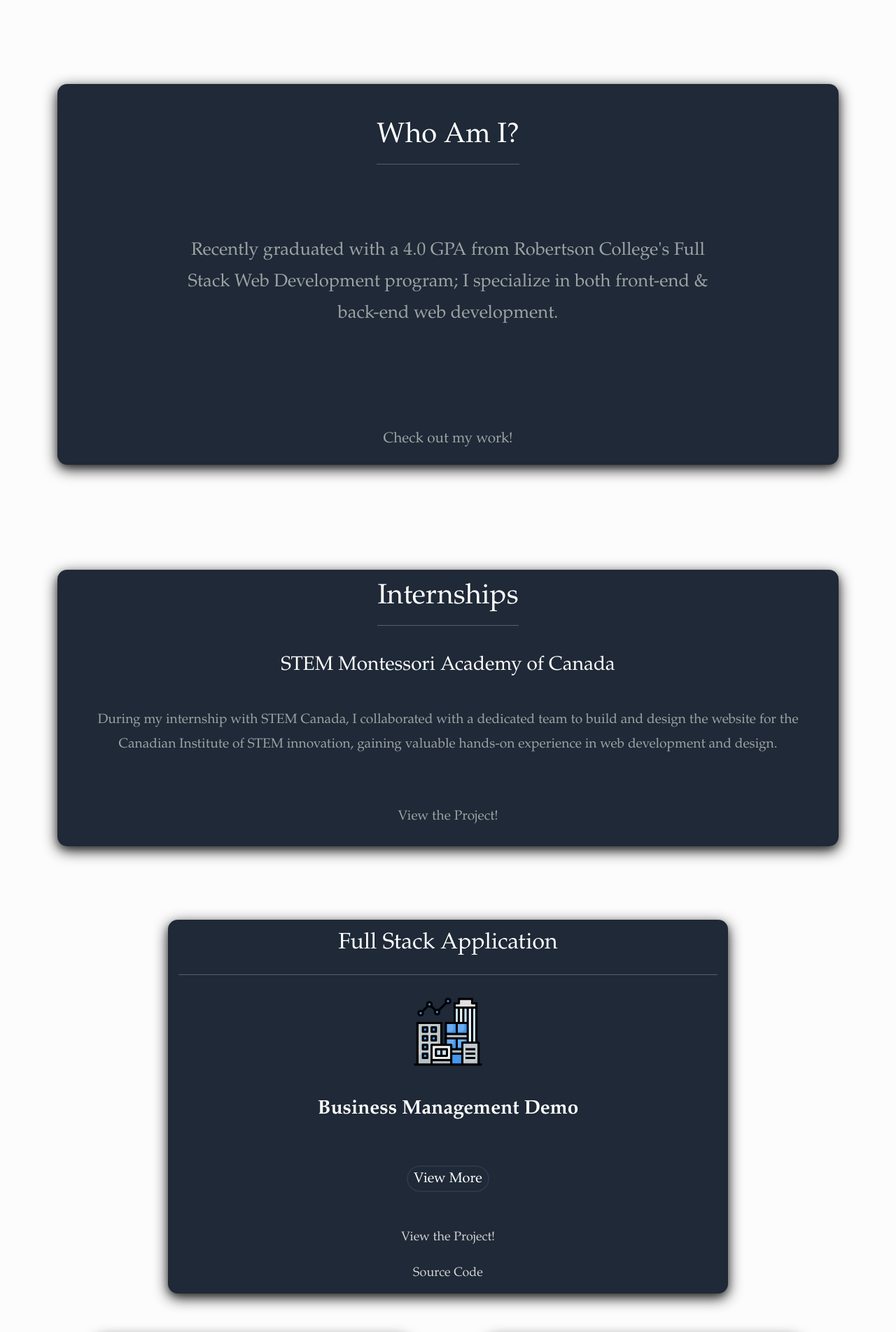
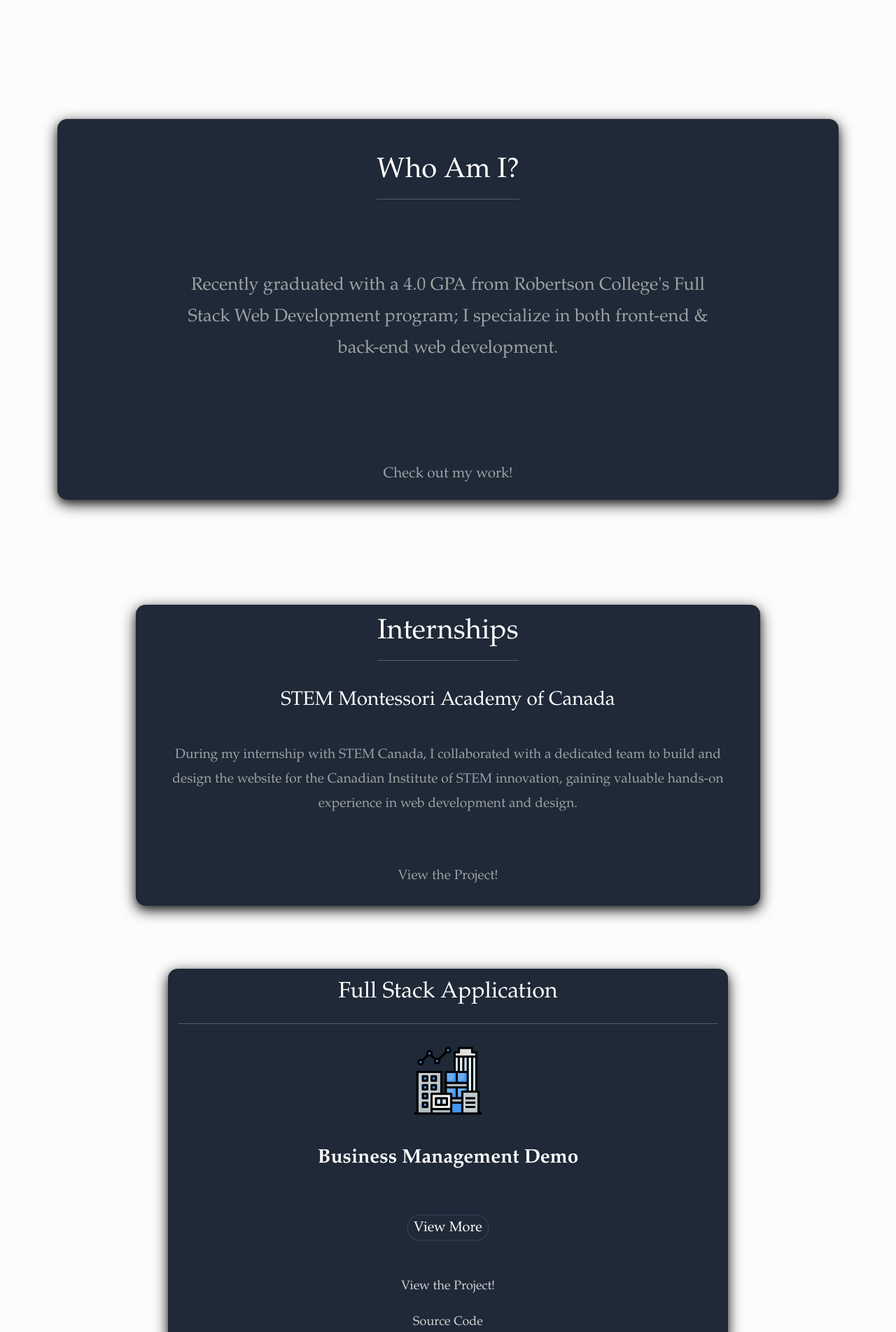
Before and after one commit to Kpaisley/Personal-Portfolio, a React (Create React App) app in the folder PortfolioFeb2022/ClientApp/: page / in a window 1280 px wide. Shown: the part 1080-2983 px from the top of the page at 70% size. Built offline with nearby package versions, Linux system fonts and the light colour scheme.

Commit message:
Added slide in effect when use scrollls over Experience.js.

```diff
--- a/PortfolioFeb2022/ClientApp/public/index.html
+++ b/PortfolioFeb2022/ClientApp/public/index.html
@@ -20,7 +20,7 @@
       work correctly both with client-side routing and a non-root public URL.
       Learn how to configure a non-root public URL by running `npm run build`.
     -->
-    <title>Kyle Paisley | Full Stack Web Developer</title>
+    <title>Kyle Paisley | Web Developer</title>
   </head>
   <body>
     <noscript>
--- a/PortfolioFeb2022/ClientApp/src/components/About.css
+++ b/PortfolioFeb2022/ClientApp/src/components/About.css
@@ -2,7 +2,8 @@
 #about {
     position: relative;
     left: 150%;
-    padding: 0 0 50px 0;
+    margin: 0 0 125px 0;
+    padding: 50px 0 0 0;
 }
 
 .about-section {
--- a/PortfolioFeb2022/ClientApp/src/components/Experience.css
+++ b/PortfolioFeb2022/ClientApp/src/components/Experience.css
@@ -1,17 +1,19 @@
 
 #experience-page {
     margin: auto;
-    padding-bottom: 50px;
+    padding: 25px 0 50px 0;
     width: 100%;
 }
 
 .experience-top {
+    position: relative;
+    right: 150%;
     display: flex;
     flex-direction: column;
     align-items: center;
-    width: 100%;
+    width: 80%;
     padding: 15px;
-    margin: 100px 0 75px 0;
+    margin: 0 auto 75px auto;
     background-color: #1f2937;
     box-shadow: 0 4px 8px 0 rgba(0, 0, 0, 0.2), 0 6px 20px 0 rgba(0, 0, 0, .9);
     border-radius: 14px;
@@ -69,7 +71,7 @@
     box-shadow: 0 4px 8px 0 rgba(0, 0, 0, 0.2), 0 6px 20px 0 rgba(0, 0, 0, .9);
     border-radius: 14px;
     color: white;
-    margin: 30px;
+    margin: 15px 15px 50px 15px;
 }
 
 .experience-box-lg {
--- a/PortfolioFeb2022/ClientApp/src/components/Experience.js
+++ b/PortfolioFeb2022/ClientApp/src/components/Experience.js
@@ -5,6 +5,8 @@ export class Experience extends Component {
 
 
     componentDidMount() {
+
+
         const bmDropdown = document.querySelector(".bm-dropdown");
         const bmDropdownBtn = document.querySelector("#bm-dropdown-btn");
         const bmFeatures = document.querySelector(".bm-dropdown-features");
@@ -14,6 +16,29 @@ export class Experience extends Component {
 
         const angularDropdownBtn = document.querySelector("#angular-dropdown-btn");
         const angularFeatures = document.querySelector(".angular-dropdown-features");
+
+
+
+
+
+        //SLIDE RIGHT ANIMATION WHEN USER SCROLLS OVER Internship Section
+        const internSection = document.querySelector('.experience-top');
+        const observer = new IntersectionObserver(entries => {
+
+            entries.forEach(entry => {
+                if (entry.isIntersecting) {
+                    internSection.classList.add('slide-right');
+                    internSection.style.right = "0";
+                }
+            });
+        });
+
+        observer.observe(document.querySelector("#experience-page"));
+
+
+
+
+
 
 
         //Open and close Business Management dropdown
@@ -61,9 +86,8 @@ export class Experience extends Component {
         return (
             <div id="experience-page">
 
-
                 <div className="experience-top">
-                    <div>
+                    <div className="intern-title">
                         <h1>Internships</h1>
                         <hr />
                     </div>
@@ -77,8 +101,6 @@ export class Experience extends Component {
                     <br />
                     <p> <a className="demo-link" href="https://cisi.tech/" target="_blank">View the Project!</a></p>
                 </div>
-
-
 
                 <div className="experience-box-section">
 
--- a/PortfolioFeb2022/ClientApp/src/custom.css
+++ b/PortfolioFeb2022/ClientApp/src/custom.css
@@ -64,6 +64,53 @@ body {
     }
 }
 
+.slide-right {
+    position: relative;
+    animation: slide-right 1.5s;
+}
+
+@keyframes slide-right {
+    0% {
+        right: 150%
+    }
+
+    100% {
+        right: 0;
+    }
+}
+
+@-moz-keyframes slide-right {
+    0% {
+        right: 150%
+    }
+
+    100% {
+        right: 0;
+    }
+}
+
+@-webkit-keyframes slide-right {
+    0% {
+        right: 150%
+    }
+
+    100% {
+        right: 0;
+    }
+}
+
+@-o-keyframes slide-right {
+    0% {
+        right: 150%
+    }
+
+    100% {
+        right: 0;
+    }
+}
+
+
+
 @-o-keyframes slide-left {
     0% {
         left: 150%
```
